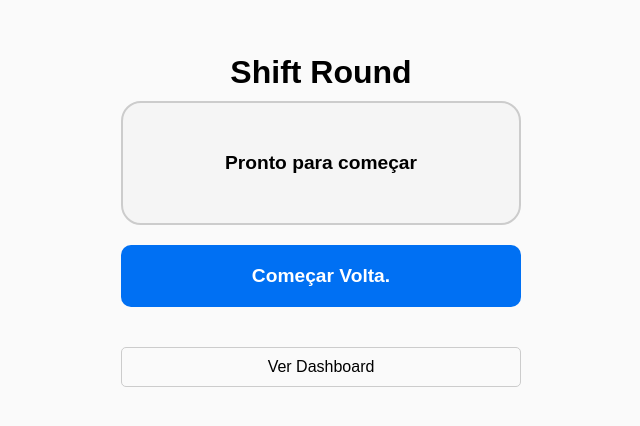
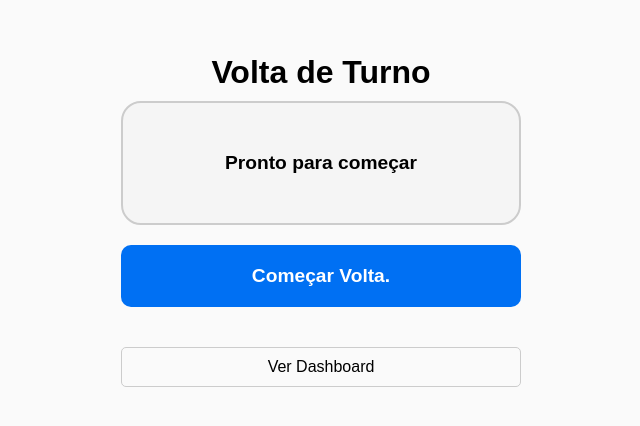
Before and after one commit to rafaelsantosmcd-hash/SHIFTTRACKER, a Next.js app: page /scanapp in a window 1280 px wide. Shown: the part 170-596 px from the top of the page, without its empty margins (319-959 px from the left). Built offline with nearby package versions, Linux system fonts and the light colour scheme; no server answers.

Commit message:
Translate text to Portuguese in scanapp page

```diff
--- a/src/app/scanapp/page.tsx
+++ b/src/app/scanapp/page.tsx
@@ -111,7 +111,7 @@ export default function AndroidScanPage() {
       height: '90vh',
       justifyContent: 'center'
     }}>
-      <h1 style={{ fontSize: '2rem', marginBottom: '10px' }}>Shift Round</h1>
+      <h1 style={{ fontSize: '2rem', marginBottom: '10px' }}>Volta de Turno</h1>
 
       <div style={{
         padding: '30px',
@@ -123,7 +123,7 @@ export default function AndroidScanPage() {
         <p style={{ fontSize: '1.2rem', fontWeight: 'bold' }}>{status}</p>
         {lastScanned && (
           <p style={{ color: 'green', marginTop: '10px' }}>
-            Last scan: <strong>{lastScanned}</strong>
+            Última Tag: <strong>{lastScanned}</strong>
           </p>
         )}
       </div>
@@ -146,8 +146,8 @@ export default function AndroidScanPage() {
         </button>
       ) : (
         <div style={{ color: '#666' }}>
-          The app is now listening...<br/>
-          You can walk around and tap tags.
+          A App está em modo pesquisa..<br/>
+          Podes continuar a volta e tocar nas tags!
         </div>
       )}
 
```
